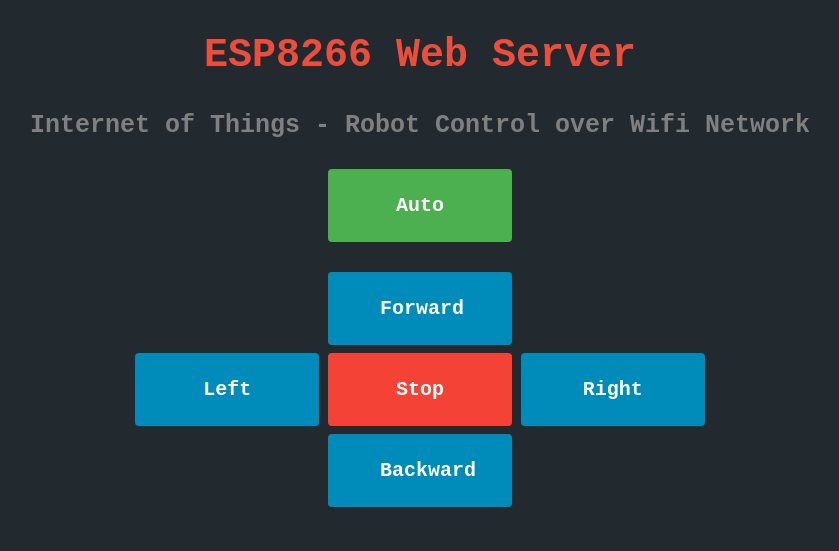
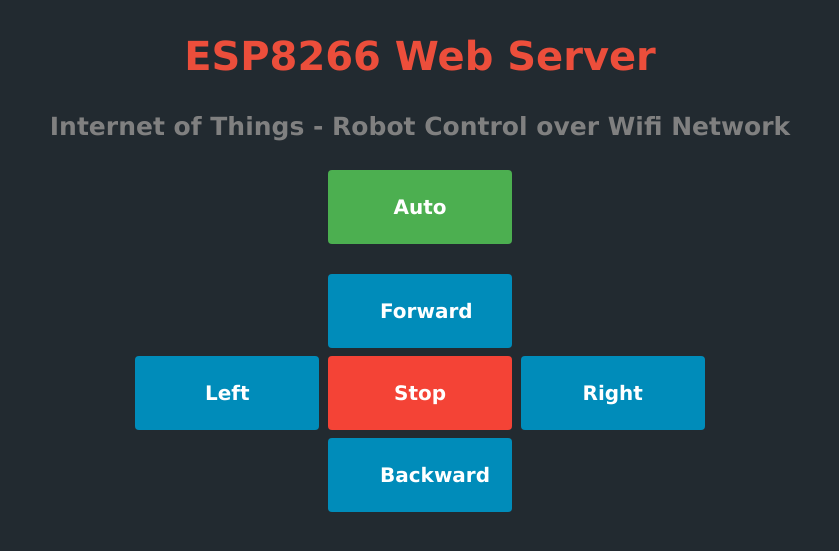
Before and after one commit to imadhsissou/imadhsissou.github.io, a Jekyll site: the page Iot/robot.html, which Jekyll copies as it is, in a window 1280 px wide. Shown: the top 551 px of the page, without its empty margins (220-1059 px from the left). Built offline with Jekyll 4.4.1, drawn with Linux system fonts in a browser that asks for light colours.

Commit message:
Update robot.html

```diff
--- a/Iot/robot.html
+++ b/Iot/robot.html
@@ -13,7 +13,7 @@
     text-decoration: none;
     display: inline-block;
     font-size: 20px;
-    font-family: 'Courier New' ;
+    font-family: 'Lucida Sans Unicode' ;
     margin: 4px 2px;
     cursor: pointer;
     width: 80px;
@@ -30,8 +30,8 @@
 </head>
 <body style="background-color : #222A30;" >
 
-<h2 style="color : #EC4E3B; font-family: 'Courier New' ; font-size: 40px;  text-align: center;">ESP8266 Web Server</h2>
-<h3 style="color : gray; font-family: 'Courier New' ; font-size: 25px; text-align: center;">Internet of Things - Robot Control over Wifi Network<h3>
+<h2 style="color : #EC4E3B; font-family: 'Lucida Sans Unicode' ; font-size: 40px;  text-align: center;">ESP8266 Web Server</h2>
+<h3 style="color : gray; font-family: 'Lucida Sans Unicode' ; font-size: 25px; text-align: center;">Internet of Things - Robot Control over Wifi Network<h3>
 
 <div class="wrapper">
     <a href="http://192.168.1.5/auto" class="button">Auto</a>
```
